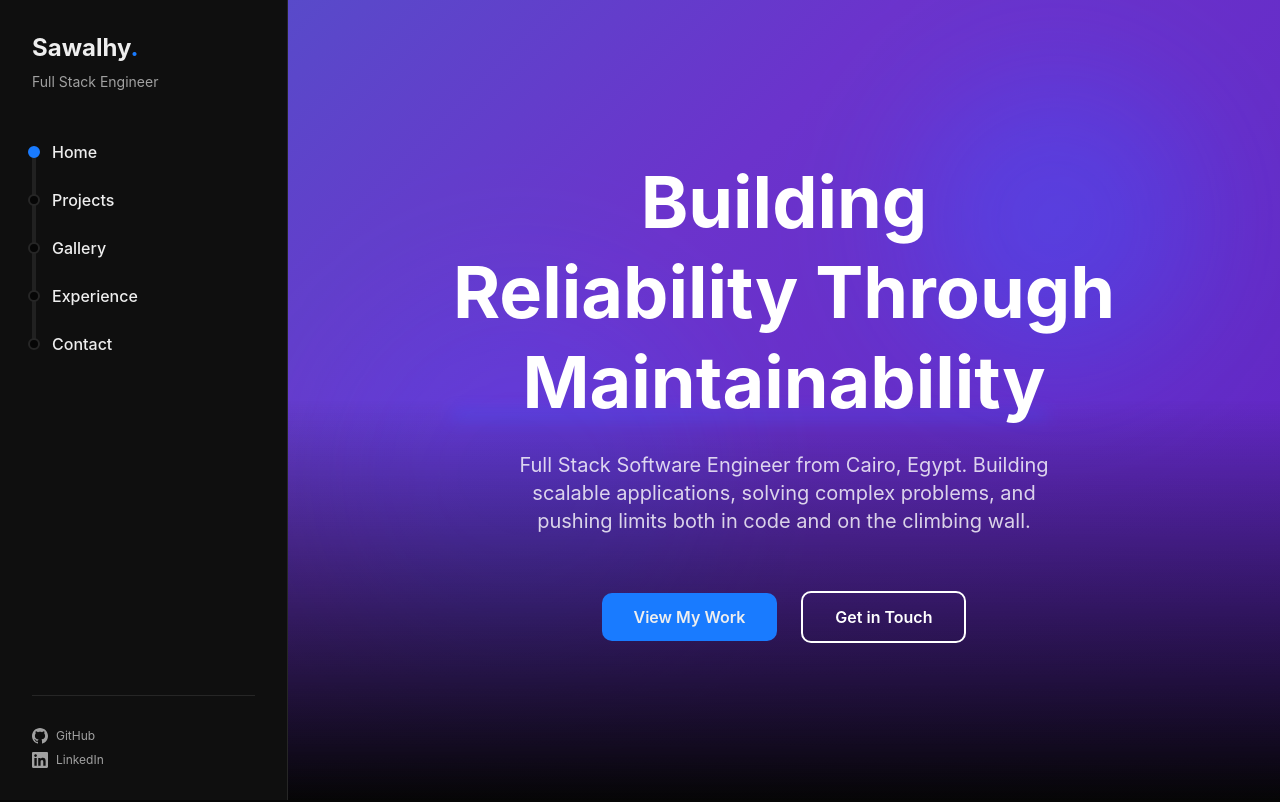
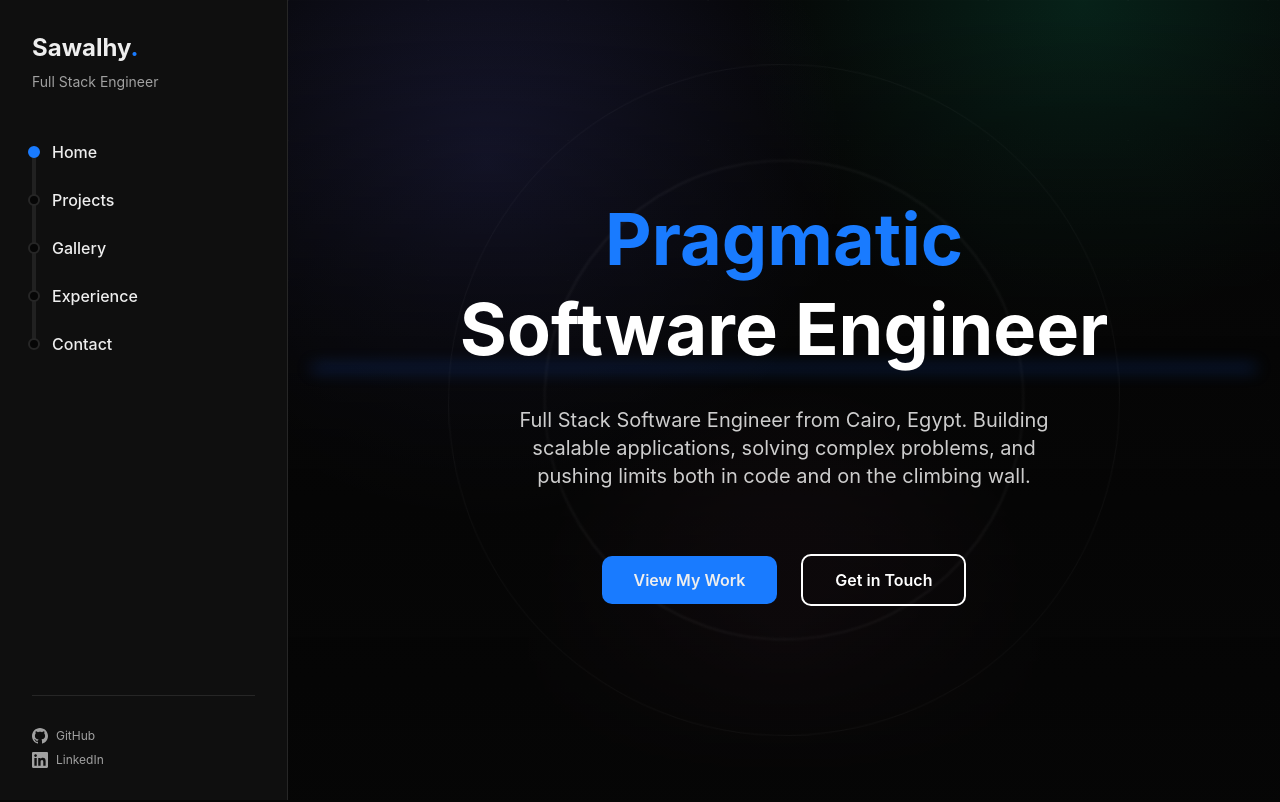
Before and after one commit to Sawalhy/portfolio, a React (Vite) app: page / in a window 1280 px wide. Shown: the top 802 px of the page. Built offline with nearby package versions, Linux system fonts and the light colour scheme.

Commit message:
Enhance Hero component with new background gradients and orbital rings; update Experience section to include weekly DAG reports in Airflow health checks.

```diff
--- a/components/Experience.tsx
+++ b/components/Experience.tsx
@@ -10,7 +10,7 @@ const experiences = [
       'Led the development of a Capacitor-based mobile app for hazardous waste management, eliminating field reporting errors and reducing processing time.',
       'Integrated OpenAI\'s ChatGPT to create an AI-powered conversational assistant for spatial searches and geolocation queries, improving user experience and reducing manual support workload.',
       'Secured renewal of GISCON\'s flagship eMISK contract by delivering high-quality work and maintaining effective communication with clients and stakeholders.',
-      'Proposed and implemented Airflow health checks and failure alerts (heartbeat, task-fail) via Discord webhooks; eliminated silent DAG failures and cut time-to-detect from hours to minutes across license-expiry and integration pipelines.',
+      'Proposed and implemented Airflow health checks, weekly DAG reports, and failure alerts (heartbeat, task-fail) via Discord webhooks; eliminated silent DAG failures and cut time-to-detect from hours to minutes across license-expiry and integration pipelines.',
     ],
   },
   {
--- a/components/Hero.tsx
+++ b/components/Hero.tsx
@@ -8,22 +8,24 @@ export default function Hero({ setActiveSection }: { setActiveSection: (section:
   }
 
   return (
-    <section className="relative min-h-screen flex items-center justify-center overflow-hidden">
-      <div className="absolute inset-0 animated-gradient opacity-100" />
+    <section className="relative h-screen flex items-center justify-center overflow-hidden">
+      {/* Aurora backdrop */}
+      <div className="absolute inset-0 bg-[radial-gradient(circle_at_20%_20%,rgba(99,102,241,0.18),transparent_35%),radial-gradient(circle_at_80%_0%,rgba(16,185,129,0.16),transparent_30%),radial-gradient(circle_at_50%_80%,rgba(244,114,182,0.18),transparent_32%)]" />
+      <div className="absolute inset-0 bg-[linear-gradient(120deg,rgba(255,255,255,0.06)_1px,transparent_1px),linear-gradient(210deg,rgba(255,255,255,0.04)_1px,transparent_1px)] bg-[length:140px_140px] opacity-40 animate-pulse" />
+      <div className="absolute inset-0 bg-gradient-to-b from-background/0 via-background/60 to-background" />
 
-      {/* Floating gradient orbs */}
-      <div className="absolute top-20 right-20 w-72 h-72 bg-accent/20 rounded-full blur-3xl gradient-float" />
-      <div className="absolute bottom-32 left-10 w-96 h-96 bg-accent/10 rounded-full blur-3xl" style={{ animation: 'float-gradient 8s ease-in-out infinite reverse' }} />
+      {/* Orbital rings */}
+      <div className="absolute w-[42rem] h-[42rem] rounded-full border border-white/5 animate-[spin_28s_linear_infinite] opacity-70" />
+      <div className="absolute w-[30rem] h-[30rem] rounded-full border border-white/10 animate-[spin_18s_linear_reverse_infinite] blur-[1px]" />
 
-      <div className="absolute inset-0 bg-gradient-to-b from-transparent via-transparent to-background pointer-events-none opacity-100" />
-
-      <div className="relative z-10 max-w-4xl mx-auto px-6 text-center">
-        <div className="space-y-6">
+      <div className="relative z-10 max-w-5xl mx-auto px-6 text-center">
+        <div className="space-y-8">
           <h2 className="text-5xl md:text-7xl font-bold text-white leading-tight text-balance">
-            Building<br />
-            <span className="relative">
-              <span className="relative z-2">Reliability Through Maintainability</span>
-              <div className="absolute bottom-2 left-0 right-0 h-1 bg-accent/40 blur-sm" />
+            <span className="relative inline-block">
+              <span className="relative z-2">
+                <span className="text-accent">Pragmatic</span> Software Engineer
+              </span>
+              <div className="absolute bottom-1 left-0 right-0 h-1 bg-accent/40 blur-sm" />
             </span>
           </h2>
 
```
